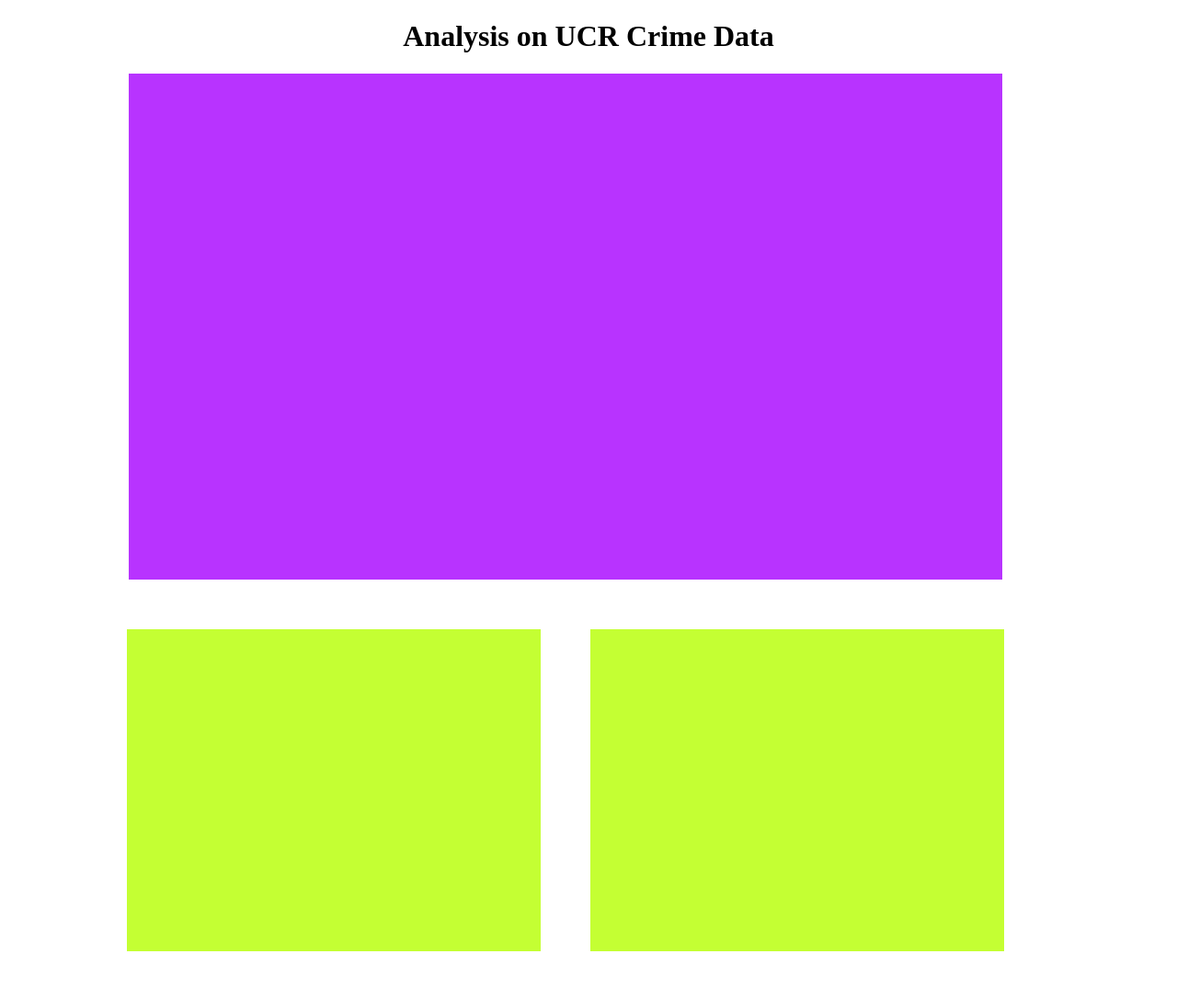
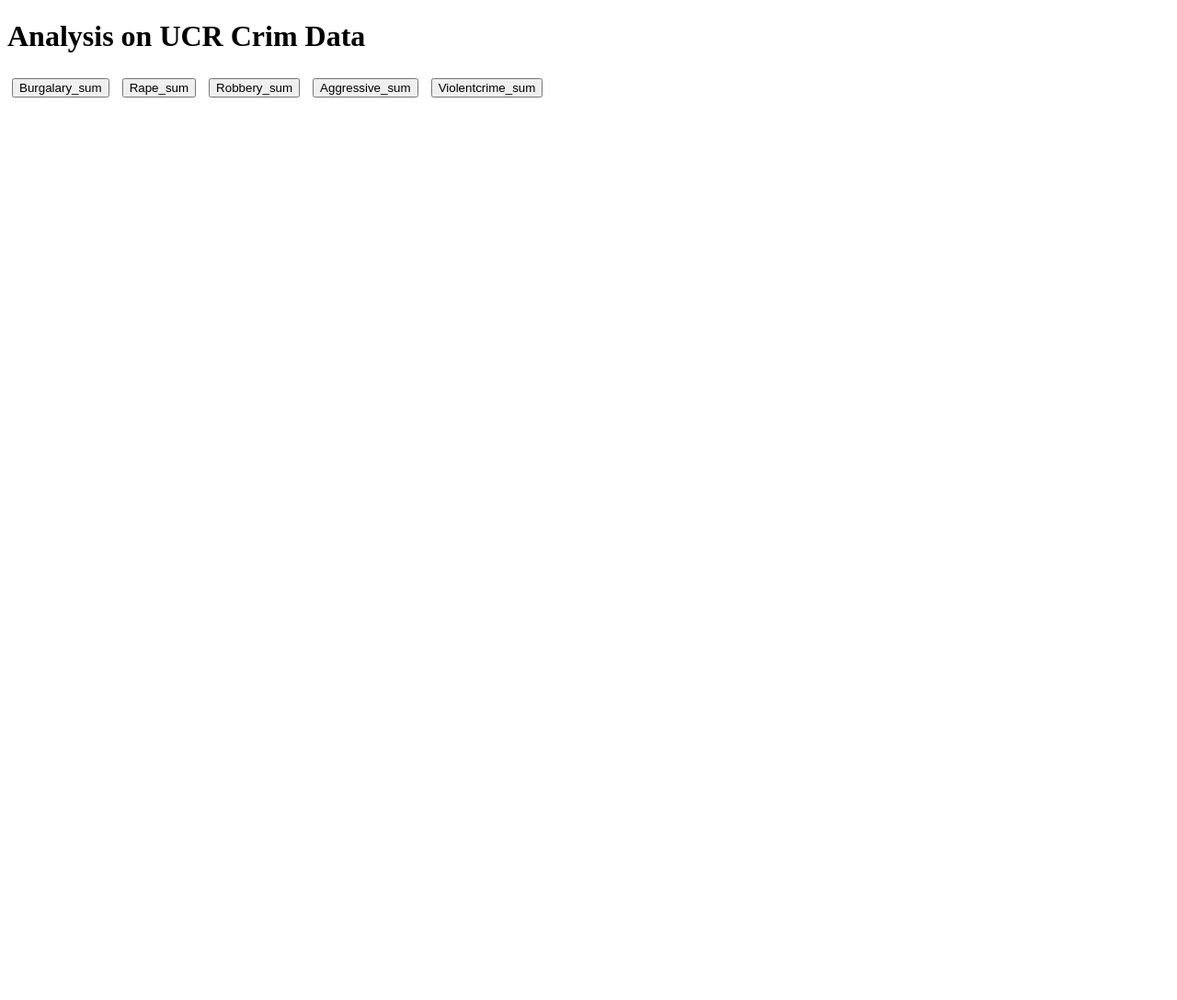
Before and after one commit to skshareef/FinalProject_DataVisualization, a plain HTML site: page index.html in a window 1280 px wide. Shown: the top 1087 px of the page at 92% size. After the commit the page ends 800 px from the top, so only its background shows below. Drawn offline with nearby package versions, Linux system fonts and the light colour scheme; no server answers.

Commit message:
Update index.html
HTML updated based on first Visualization

```diff
--- a/index.html
+++ b/index.html
@@ -5,42 +5,27 @@
     <meta charset="UTF-8"/>
     <title>Forces D3</title>
     <script src="https://d3js.org/d3.v7.min.js"></script>
+    <script src="https://cdnjs.cloudflare.com/ajax/libs/d3/5.16.0/d3.min.js" integrity="sha512-FHsFVKQ/T1KWJDGSbrUhTJyS1ph3eRrxI228ND0EGaEp6v4a/vGwPWd3Dtd/+9cI7ccofZvl/wulICEurHN1pg==" crossorigin="anonymous" referrerpolicy="no-referrer"></script>
+
+
   </head>
   <body>
 
-    <h1>Analysis on UCR Crime Data</h1>
-    <style>
-h1 {text-align: center;}
-p {text-align: center;}
-div {text-align: center;}
-</style>
-
-<div id="Graph1">
-      <svg id="Graph 1" width="1000" height="600">
-        <rect width="950" height="550" style="fill:rgb(184, 51, 255);" />
-
-
-
-      </svg>
-      <svg id="Graph 2" width="500" height="400">
-        <rect width="450" height="350" style="fill:rgb(196, 255, 51);" />
-
-      </svg>
-      <svg id="Graph 3" width="500" height="400">
-        <rect width="450" height="350" style="fill:rgb(196, 255, 51);" />
-      </svg>
-      <svg id="Graph 4" width="500" height="400">
-        <rect width="450" height="350" style="fill:rgb(51, 255, 236 );" />
-      </svg>
+    <h1>Analysis on UCR Crim Data</h1>
 
 
 
 
 
-
-
-
-
+    <button type="button" id="Burgalary_sum" style="margin:5px;">Burgalary_sum</button>
+    <button type="button" id="Rape_sum" style="margin:5px;">Rape_sum</button>
+    <button type="button" id="Robbery_sum" style="margin:5px;">Robbery_sum</button>
+    <button type="button" id="Aggressive_sum" style="margin:5px;">Aggressive_sum</button>
+    <button type="button" id="Violentcrime_sum" style="margin:5px;">  Violentcrime_sum</button>
+  </br>
+<div id="main"></div>
+        <svg id="map" ></svg>
+         <script src="intro.js"></script>
 
 
   </body>
```
